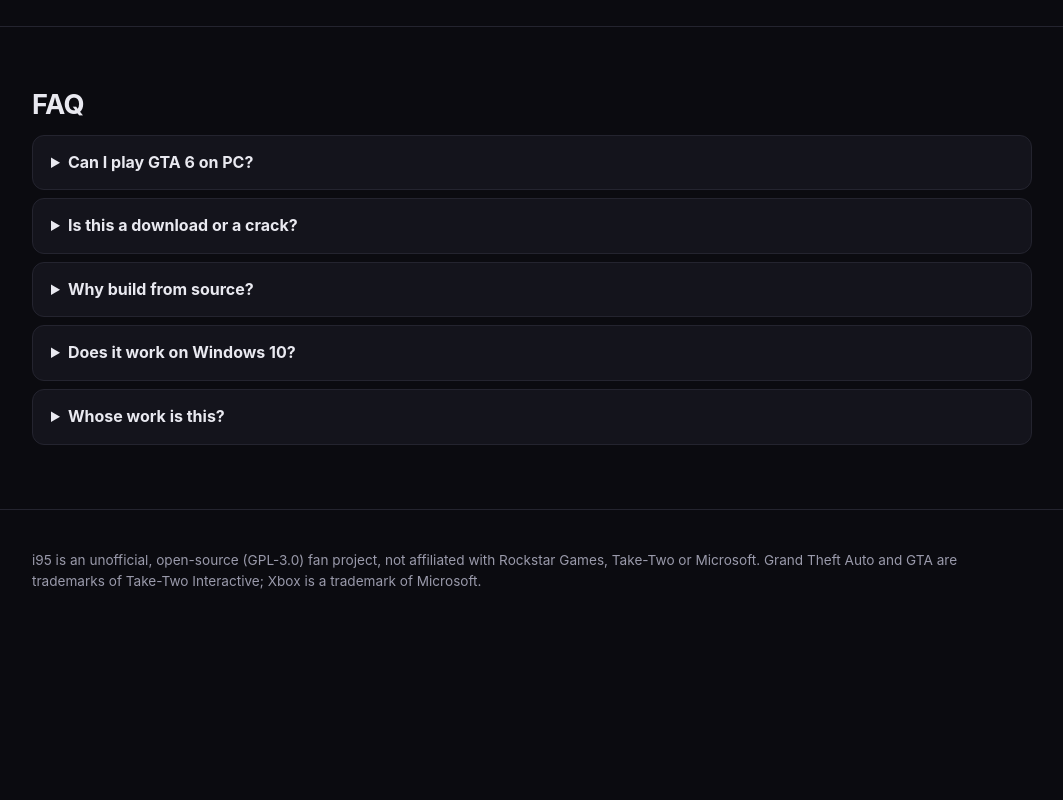
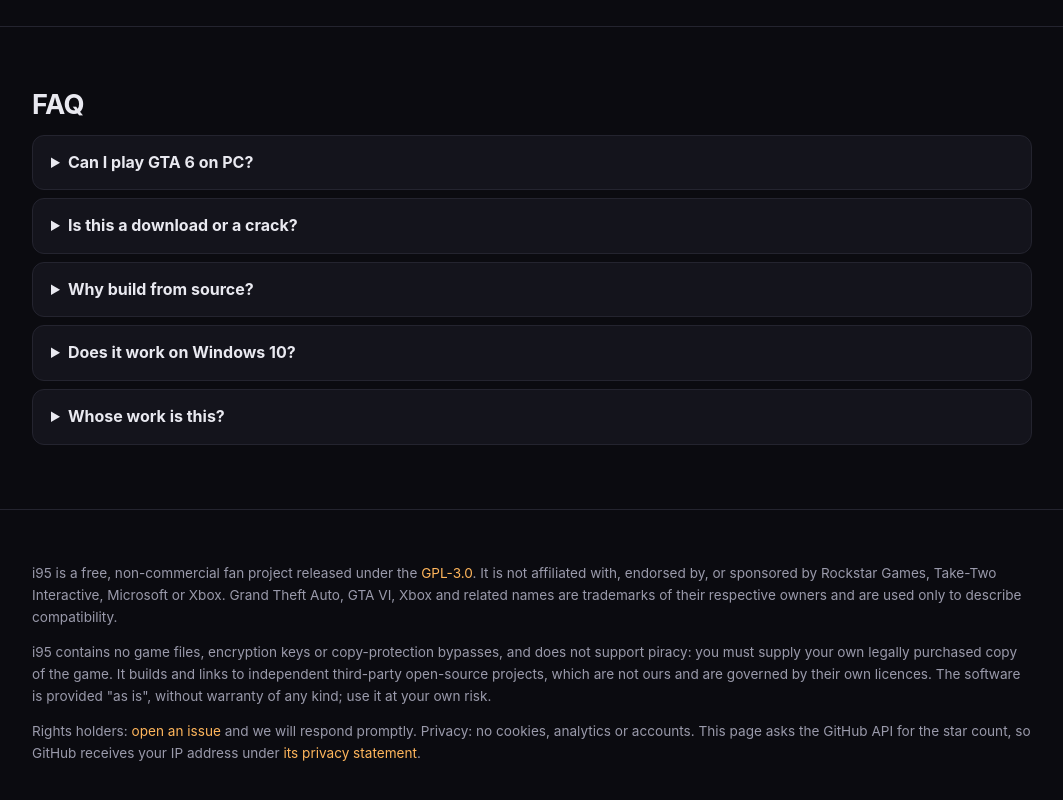
Before and after one commit to DesignWithTommy/6Launch, a plain HTML site: page docs/index.html in a window 1280 px wide. Shown: the part 5319-6119 px from the top of the page, without its empty margins (108-1171 px from the left). Before the commit the page ends 5972 px from the top, so only its background shows below. Drawn offline with Linux system fonts and the light colour scheme; no server answers.

Commit message:
Website: legal footer (non-affiliation, trademarks, own copy, no piracy, third-party projects, no warranty, rights-holder contact, privacy)

```diff
--- a/docs/index.html
+++ b/docs/index.html
@@ -180,7 +180,11 @@ footer{padding:40px 0 60px;border-top:1px solid var(--line);color:var(--dim);fon
 <details><summary>Whose work is this?</summary><p>Mostly the runtime authors'. i95 is the launcher around them; see <a href="https://github.com/DesignWithTommy/i95-GTA6-PC-Launcher/blob/main/docs/CREDITS.md">the credits</a>.</p></details>
 </div></section>
 
-<footer><div class="wrap">i95 is an unofficial, open-source (GPL-3.0) fan project, not affiliated with Rockstar Games, Take-Two or Microsoft. Grand Theft Auto and GTA are trademarks of Take-Two Interactive; Xbox is a trademark of Microsoft.</div></footer>
+<footer><div class="wrap">
+<p>i95 is a free, non-commercial fan project released under the <a href="https://www.gnu.org/licenses/gpl-3.0.html" rel="noopener">GPL-3.0</a>. It is not affiliated with, endorsed by, or sponsored by Rockstar Games, Take-Two Interactive, Microsoft or Xbox. Grand Theft Auto, GTA VI, Xbox and related names are trademarks of their respective owners and are used only to describe compatibility.</p>
+<p>i95 contains no game files, encryption keys or copy-protection bypasses, and does not support piracy: you must supply your own legally purchased copy of the game. It builds and links to independent third-party open-source projects, which are not ours and are governed by their own licences. The software is provided "as is", without warranty of any kind; use it at your own risk.</p>
+<p>Rights holders: <a href="https://github.com/DesignWithTommy/i95-GTA6-PC-Launcher/issues" rel="noopener">open an issue</a> and we will respond promptly. Privacy: no cookies, analytics or accounts. This page asks the GitHub API for the star count, so GitHub receives your IP address under <a href="https://docs.github.com/en/site-policy/privacy-policies/github-general-privacy-statement" rel="noopener">its privacy statement</a>.</p>
+</div></footer>
 
 <script>
 (function(){var q=document.getElementById("q"),g="all",rows=[].slice.call(document.querySelectorAll(".rt"));
```
